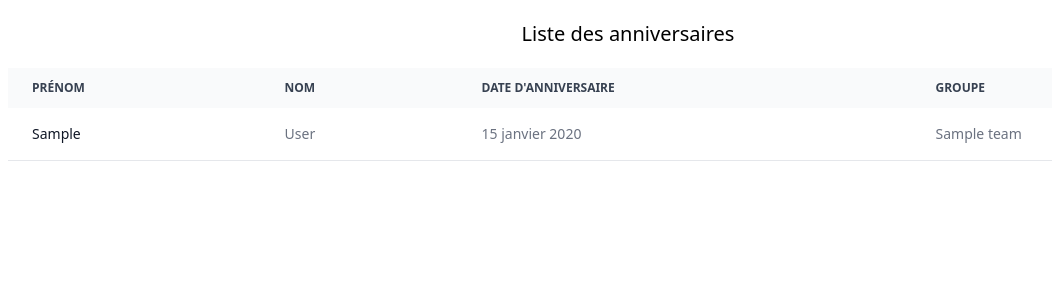
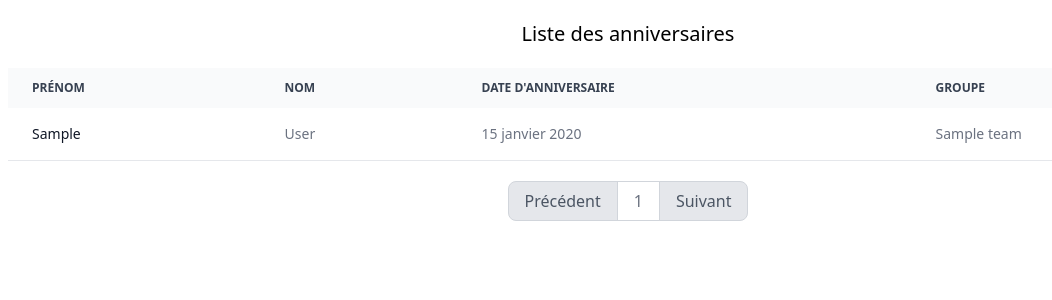
Before and after one commit to LoanCB/Birthdate_calendar, a Django app: page / in a window 1280 px wide. Shown: the top 300 px of the page, without its empty margins (12-1064 px from the left). Run offline with Django 4.2, Linux system fonts and the light colour scheme; a user stored in the database is signed in; tables that the repository leaves empty hold one stand-in row (values such as "Sample post"); some libraries are stand-ins or nearby versions.

Commit message:
feat: pagination on persons list

```diff
--- a/base/static/base/css/output.css
+++ b/base/static/base/css/output.css
@@ -32,9 +32,11 @@
 4. Use the user's configured `sans` font-family by default.
 5. Use the user's configured `sans` font-feature-settings by default.
 6. Use the user's configured `sans` font-variation-settings by default.
-*/
-
-html {
+7. Disable tap highlights on iOS
+*/
+
+html,
+:host {
   line-height: 1.5;
   /* 1 */
   -webkit-text-size-adjust: 100%;
@@ -44,12 +46,14 @@ html {
   -o-tab-size: 4;
      tab-size: 4;
   /* 3 */
-  font-family: ui-sans-serif, system-ui, -apple-system, BlinkMacSystemFont, "Segoe UI", Roboto, "Helvetica Neue", Arial, "Noto Sans", sans-serif, "Apple Color Emoji", "Segoe UI Emoji", "Segoe UI Symbol", "Noto Color Emoji";
+  font-family: ui-sans-serif, system-ui, sans-serif, "Apple Color Emoji", "Segoe UI Emoji", "Segoe UI Symbol", "Noto Color Emoji";
   /* 4 */
   font-feature-settings: normal;
   /* 5 */
   font-variation-settings: normal;
   /* 6 */
+  -webkit-tap-highlight-color: transparent;
+  /* 7 */
 }
 
 /*
@@ -681,10 +691,18 @@ video {
   margin-bottom: 0.5rem;
 }
 
+.mb-3 {
+  margin-bottom: 0.75rem;
+}
+
 .mb-4 {
   margin-bottom: 1rem;
 }
 
+.ml-0 {
+  margin-left: 0px;
+}
+
 .ml-3 {
   margin-left: 0.75rem;
 }
@@ -697,19 +715,8 @@ video {
   margin-top: 0.5rem;
 }
 
-.me-2 {
-  -webkit-margin-end: 0.5rem;
-          margin-inline-end: 0.5rem;
-}
-
-.ms-2 {
-  -webkit-margin-start: 0.5rem;
-          margin-inline-start: 0.5rem;
-}
-
-.ms-auto {
-  -webkit-margin-start: auto;
-          margin-inline-start: auto;
+.mt-5 {
+  margin-top: 1.25rem;
 }
 
 .block {
@@ -744,6 +751,10 @@ video {
   display: none;
 }
 
+.h-10 {
+  height: 2.5rem;
+}
+
 .h-4 {
   height: 1rem;
 }
@@ -914,12 +917,10 @@ video {
   justify-content: space-between;
 }
 
-.gap-2 {
-  gap: 0.5rem;
-}
-
-.gap-3 {
-  gap: 0.75rem;
+.-space-x-px > :not([hidden]) ~ :not([hidden]) {
+  --tw-space-x-reverse: 0;
+  margin-right: calc(-1px * var(--tw-space-x-reverse));
+  margin-left: calc(-1px * calc(1 - var(--tw-space-x-reverse)));
 }
 
 .space-x-2 > :not([hidden]) ~ :not([hidden]) {
@@ -1094,11 +1091,21 @@ video {
   padding-right: 0.5rem;
 }
 
+.px-4 {
+  padding-left: 1rem;
+  padding-right: 1rem;
+}
+
 .px-5 {
   padding-left: 1.25rem;
   padding-right: 1.25rem;
 }
 
+.px-6 {
+  padding-left: 1.5rem;
+  padding-right: 1.5rem;
+}
+
 .py-2 {
   padding-top: 0.5rem;
   padding-bottom: 0.5rem;
@@ -1133,20 +1135,17 @@ video {
   padding-top: 0.5rem;
 }
 
-.pb-5 {
-  padding-bottom: 1.25rem;
-}
-
-.pb-4 {
-  padding-bottom: 1rem;
-}
-
 .text-left {
   text-align: left;
 }
 
 .text-center {
   text-align: center;
+}
+
+.text-base {
+  font-size: 1rem;
+  line-height: 1.5rem;
 }
 
 .text-lg {
@@ -1193,6 +1192,10 @@ video {
   line-height: 2.25rem;
 }
 
+.leading-tight {
+  line-height: 1.25;
+}
+
 .text-amber-500 {
   --tw-text-opacity: 1;
   color: rgb(245 158 11 / var(--tw-text-opacity));
@@ -1218,6 +1221,16 @@ video {
   color: rgb(107 114 128 / var(--tw-text-opacity));
 }
 
+.text-gray-600 {
+  --tw-text-opacity: 1;
+  color: rgb(75 85 99 / var(--tw-text-opacity));
+}
+
+.text-gray-700 {
+  --tw-text-opacity: 1;
+  color: rgb(55 65 81 / var(--tw-text-opacity));
+}
+
 .text-gray-900 {
   --tw-text-opacity: 1;
   color: rgb(17 24 39 / var(--tw-text-opacity));
--- /dev/null
+++ b/base/templates/base/components/paginator.html
@@ -0,0 +1,53 @@
+{% if model.has_other_pages or alwaysShow != None %}
+<nav aria-label="Page navigation example">
+    <ul class="inline-flex -space-x-px text-base h-10">
+        {% if model.has_previous %}
+        <li>
+            <a href="?page={{ model.previous_page_number }}"
+                class="flex items-center justify-center px-4 h-10 ml-0 leading-tight text-gray-500 bg-white border border-gray-300 rounded-l-lg hover:bg-gray-100 hover:text-gray-700 dark:bg-gray-800 dark:border-gray-700 dark:text-gray-400 dark:hover:bg-gray-700 dark:hover:text-white">
+                Précédent
+            </a>
+        </li>
+        {% else %}
+        <li>
+            <button disabled
+                class="flex items-center justify-center px-4 h-10 ml-0 leading-tight text-gray-600 bg-gray-200 border border-gray-300 rounded-l-lg dark:bg-gray-800 dark:border-gray-700 dark:text-gray-400 dark:hover:bg-gray-700 dark:hover:text-white">
+                Précédent
+            </button>
+        </li>
+        {% endif %}
+        {% for i in model.paginator.page_range %}
+        {% if model.number == i %}
+        <li>
+            <a aria-current="page"
+                class="flex items-center justify-center px-4 h-10 leading-tight text-gray-500 bg-white border border-gray-300 hover:bg-gray-100 hover:text-gray-700 dark:bg-gray-800 dark:border-gray-700 dark:text-gray-400 dark:hover:bg-gray-700 dark:hover:text-white">
+                {{ i }}
+            </a>
+        </li>
+        {% else %}
+        <li>
+            <a href="?page={{ i }}"
+                class="flex items-center justify-center px-4 h-10 leading-tight text-gray-500 bg-white border border-gray-300 hover:bg-gray-100 hover:text-gray-700 dark:bg-gray-800 dark:border-gray-700 dark:text-gray-400 dark:hover:bg-gray-700 dark:hover:text-white">
+                {{ i }}
+            </a>
+        </li>
+        {% endif %}
+        {% endfor %}
+        {% if model.has_next %}
+        <li>
+            <a href="?page={{ model.next_page_number }}"
+                class="flex items-center justify-center px-4 h-10 leading-tight text-gray-500 bg-white border border-gray-300 rounded-r-lg hover:bg-gray-100 hover:text-gray-700 dark:bg-gray-800 dark:border-gray-700 dark:text-gray-400 dark:hover:bg-gray-700 dark:hover:text-white">
+                Suivant
+            </a>
+        </li>
+        {% else %}
+        <li>
+            <button disabled
+                class="flex items-center justify-center px-4 h-10 leading-tight text-gray-600 bg-gray-200 border border-gray-300 rounded-r-lg dark:bg-gray-800 dark:border-gray-700 dark:text-gray-400 dark:hover:bg-gray-700 dark:hover:text-white">
+                Suivant
+            </button>
+        </li>
+        {% endif %}
+    </ul>
+</nav>
+{% endif %}
--- a/base/templates/base/home.html
+++ b/base/templates/base/home.html
@@ -42,4 +42,7 @@
             </tbody>
         </table>
     </div>
+    <section class="flex justify-center mt-5 mb-3">
+        {% include 'base/components/paginator.html' with model=persons alwaysShow=True %}
+    </section>
 {% endblock %}
--- a/base/views.py
+++ b/base/views.py
@@ -1,6 +1,7 @@
 from django.contrib import messages
 from django.contrib.auth import authenticate, login, logout
 from django.contrib.auth.decorators import login_required
+from django.core.paginator import Paginator, PageNotAnInteger, EmptyPage
 from django.db.models import Q
 from django.shortcuts import render, redirect
 
@@ -29,5 +30,15 @@ def logout_user(request):
 
 @login_required
 def home(request):
-    persons = Person.objects.filter(Q(user=request.user) | Q(teams__users=request.user)).distinct()
+    queryset = Person.objects.filter(Q(user=request.user) | Q(teams__users=request.user)).distinct()
+    page = request.GET.get('page', 1)
+    paginator = Paginator(queryset, 15)
+
+    try:
+        persons = paginator.page(page)
+    except PageNotAnInteger:
+        persons = paginator.page(1)
+    except EmptyPage:
+        persons = paginator.page(paginator.num_pages)
+
     return render(request, 'base/home.html', {'persons': persons})
```
Also changed, not shown: other parts of base/static/base/css/output.css (+49 -117 lines).
